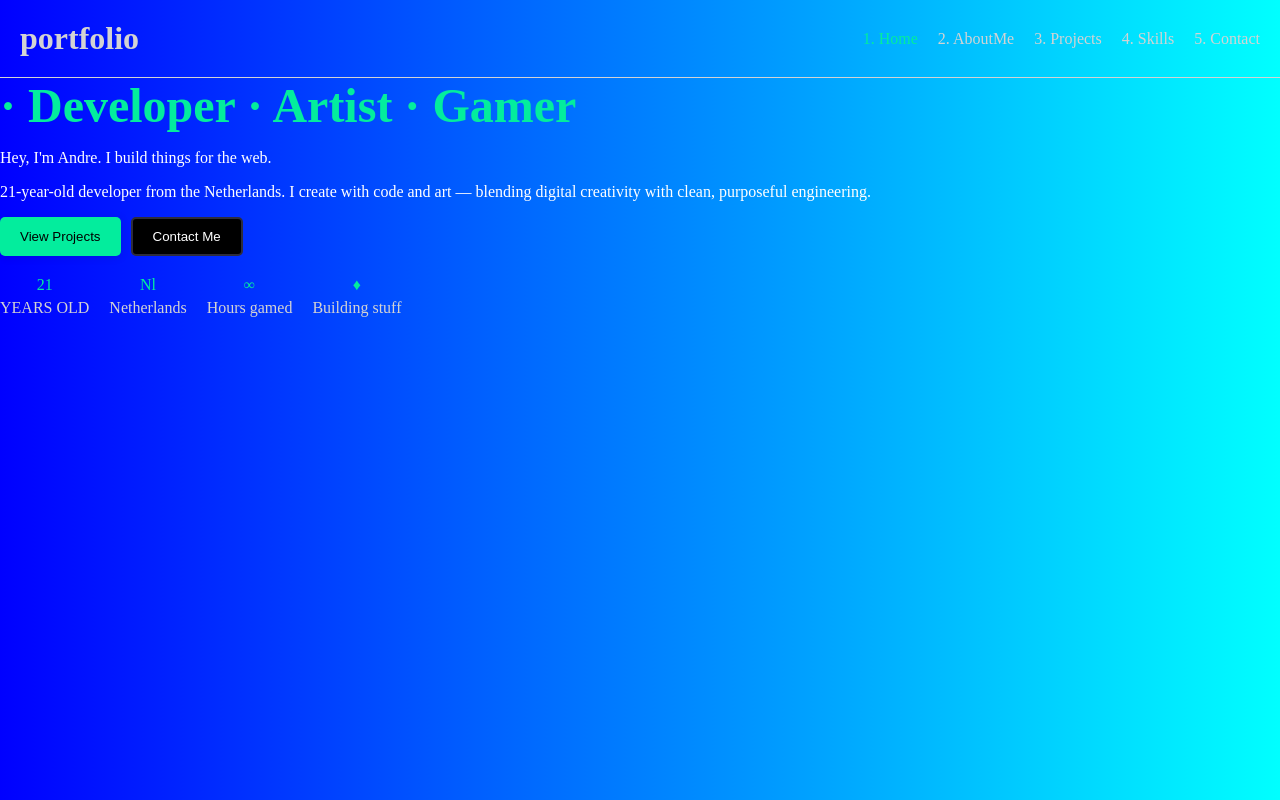
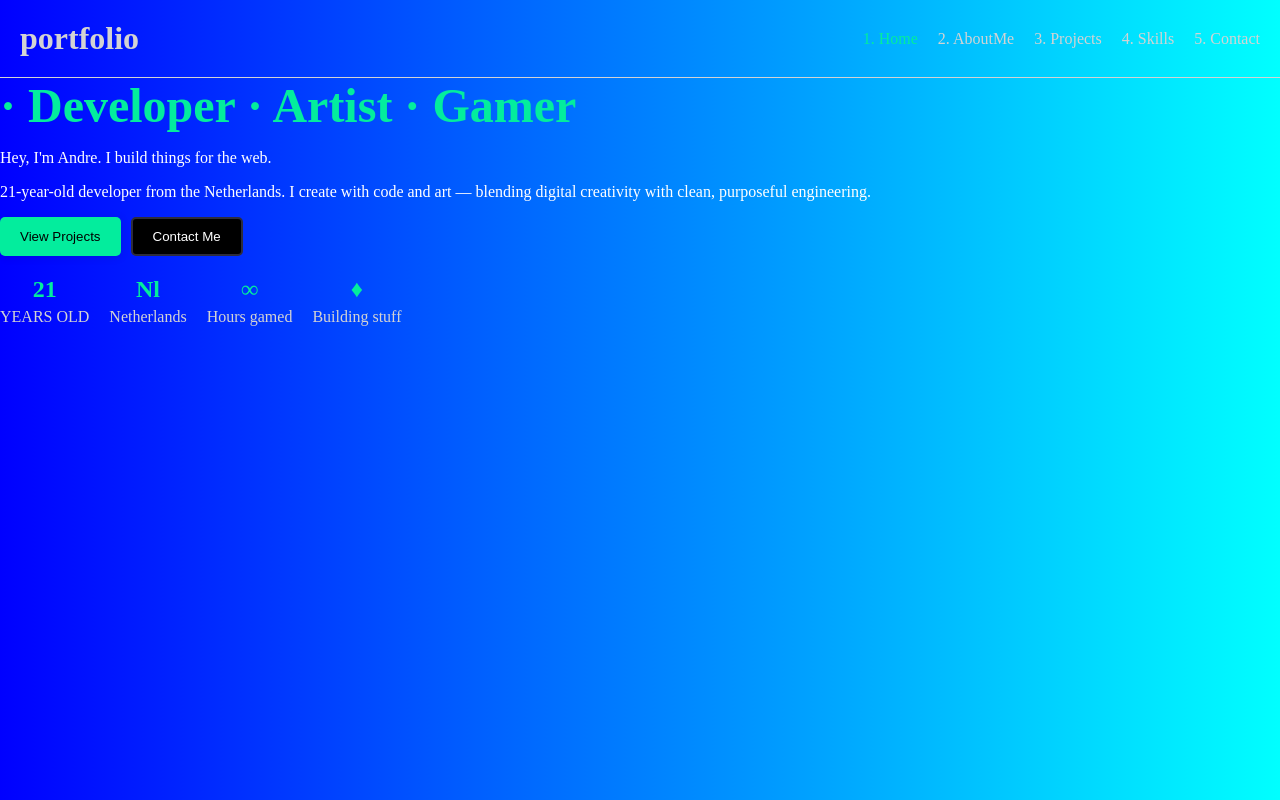
Before and after one commit to itzmitto/portfolioproject, a React (Vite) app: page / in a window 1280 px wide. Shown: the top 800 px of the page. Built offline with nearby package versions, Linux system fonts and the light colour scheme.

Commit message:
eersten commit

```diff
--- a/src/pages/Home.css
+++ b/src/pages/Home.css
@@ -65,3 +65,9 @@
     align-items: center;
     gap: 5px;
 }
+
+
+.stat-item .stat-value {
+    font-size: 1.5rem;
+    font-weight: bold;
+}
```
